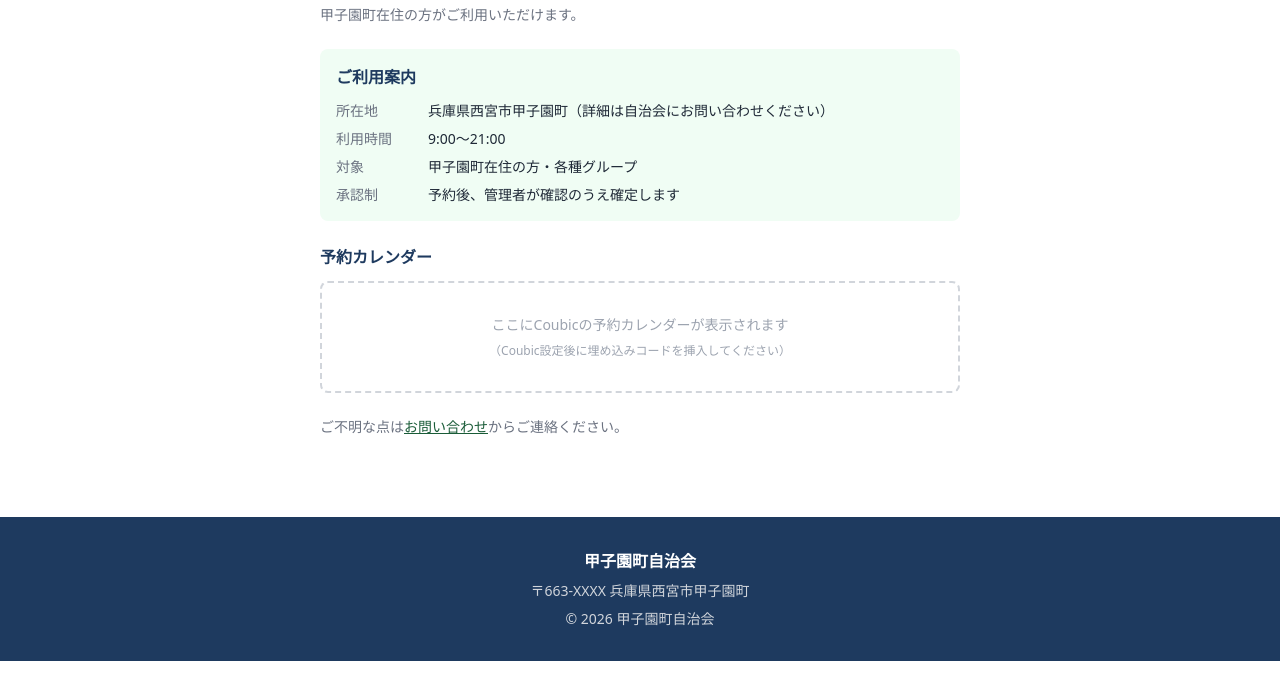
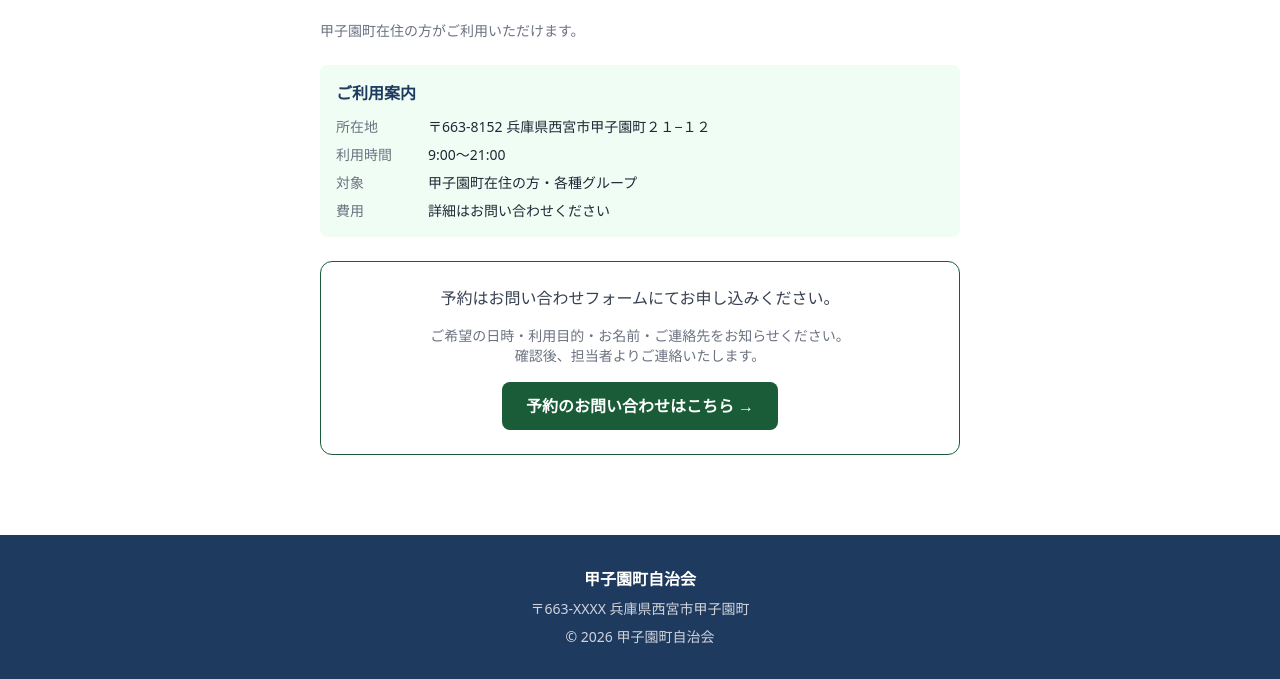
Before and after one commit to ukiajp/koshiencho-jichikai, an Eleventy site: page src/reserve.njk in a window 1280 px wide. Shown: the part 147-826 px from the top of the page. Built offline with nearby package versions, Linux system fonts and the light colour scheme; Eleventy itself is replaced by a stand-in of ours; files that its build step writes are made by us from their sources.

Commit message:
会館予約ページをお問い合わせ誘導に変更

```diff
--- a/src/index.njk
+++ b/src/index.njk
@@ -89,7 +89,7 @@ permalink: /index.html
   <!-- 会館予約CTA -->
   <section class="text-center">
     <a href="/reserve/" class="inline-flex items-center gap-2 bg-midori text-white text-lg font-bold px-8 py-4 rounded-xl shadow hover:opacity-90 w-full justify-center">
-      🏠 月見里会館を予約する
+      🏠 月見里会館の予約・お問い合わせ
     </a>
   </section>
 
--- a/src/reserve.njk
+++ b/src/reserve.njk
@@ -3,16 +3,16 @@ layout: base.njk
 pageTitle: 月見里会館 予約
 permalink: /reserve/index.html
 ---
-<main class="max-w-2xl mx-auto px-4 py-8">
+<main class="max-w-2xl mx-auto px-4 py-8 space-y-6">
   <h1 class="text-2xl font-bold text-kon mb-2 border-l-4 border-midori pl-3">月見里会館 予約</h1>
-  <p class="text-sm text-gray-500 mb-6">甲子園町在住の方がご利用いただけます。</p>
+  <p class="text-sm text-gray-500">甲子園町在住の方がご利用いただけます。</p>
 
-  <section class="bg-green-50 rounded-lg p-4 mb-6">
+  <section class="bg-green-50 rounded-lg p-4">
     <h2 class="font-bold text-base text-kon mb-3">ご利用案内</h2>
     <dl class="space-y-2 text-sm">
       <div class="flex gap-3">
         <dt class="text-gray-500 w-20 shrink-0">所在地</dt>
-        <dd>兵庫県西宮市甲子園町（詳細は自治会にお問い合わせください）</dd>
+        <dd>〒663-8152 兵庫県西宮市甲子園町２１−１２</dd>
       </div>
       <div class="flex gap-3">
         <dt class="text-gray-500 w-20 shrink-0">利用時間</dt>
@@ -23,19 +23,17 @@ permalink: /reserve/index.html
         <dd>甲子園町在住の方・各種グループ</dd>
       </div>
       <div class="flex gap-3">
-        <dt class="text-gray-500 w-20 shrink-0">承認制</dt>
-        <dd>予約後、管理者が確認のうえ確定します</dd>
+        <dt class="text-gray-500 w-20 shrink-0">費用</dt>
+        <dd>詳細はお問い合わせください</dd>
       </div>
     </dl>
   </section>
 
-  <section class="mb-6">
-    <h2 class="font-bold text-base text-kon mb-3">予約カレンダー</h2>
-    <div class="border-2 border-dashed border-gray-300 rounded-lg p-8 text-center text-gray-400">
-      <p class="text-sm">ここにCoubicの予約カレンダーが表示されます</p>
-      <p class="text-xs mt-2">（Coubic設定後に埋め込みコードを挿入してください）</p>
-    </div>
+  <section class="bg-white border border-midori rounded-xl p-6 text-center space-y-4">
+    <p class="text-base text-gray-700">予約はお問い合わせフォームにてお申し込みください。</p>
+    <p class="text-sm text-gray-500">ご希望の日時・利用目的・お名前・ご連絡先をお知らせください。<br>確認後、担当者よりご連絡いたします。</p>
+    <a href="/contact/" class="inline-flex items-center gap-2 bg-midori text-white font-bold px-6 py-3 rounded-lg hover:opacity-90">
+      予約のお問い合わせはこちら →
+    </a>
   </section>
-
-  <p class="text-sm text-gray-500">ご不明な点は<a href="/contact/" class="text-midori underline">お問い合わせ</a>からご連絡ください。</p>
 </main>
```
